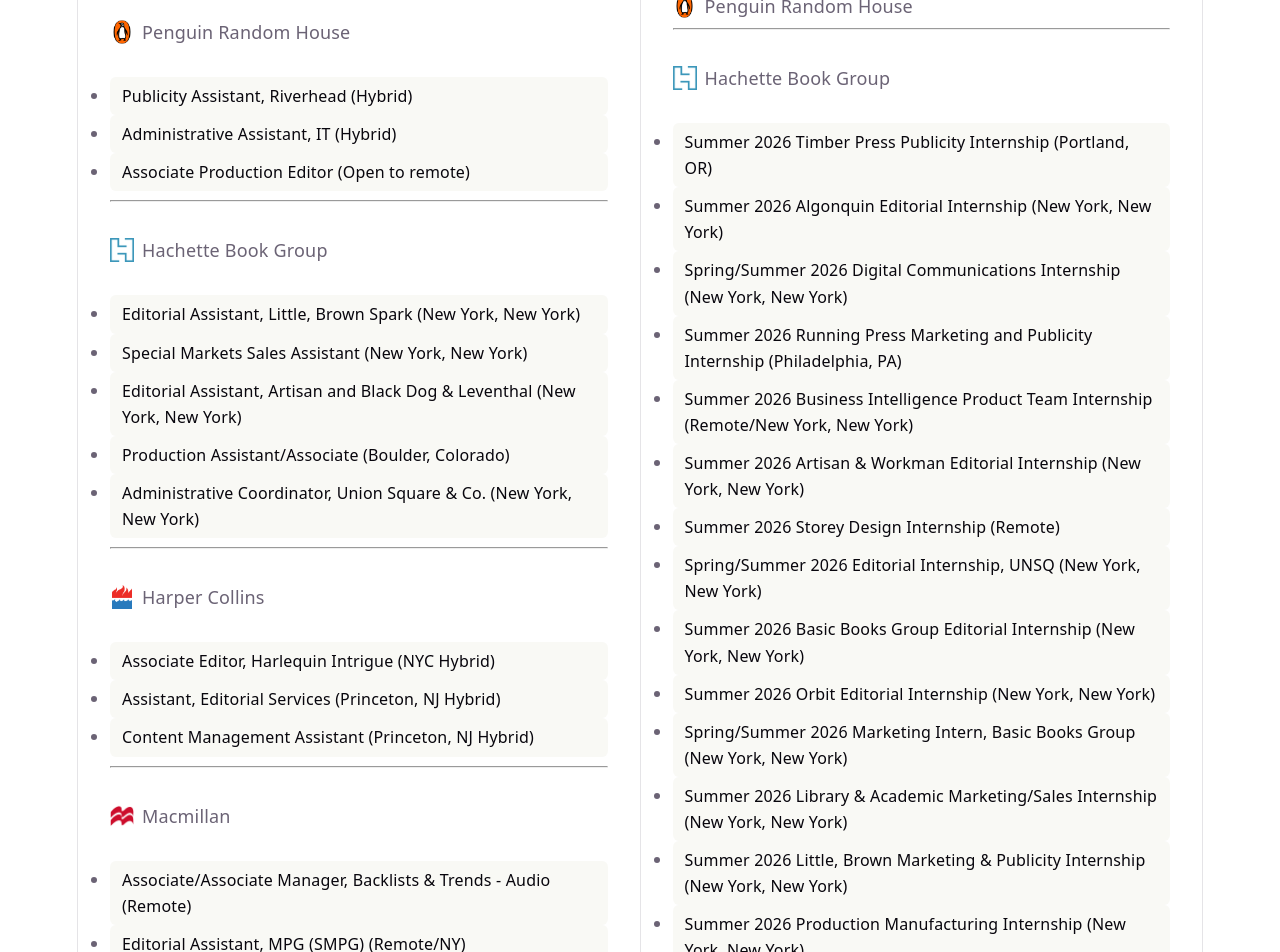
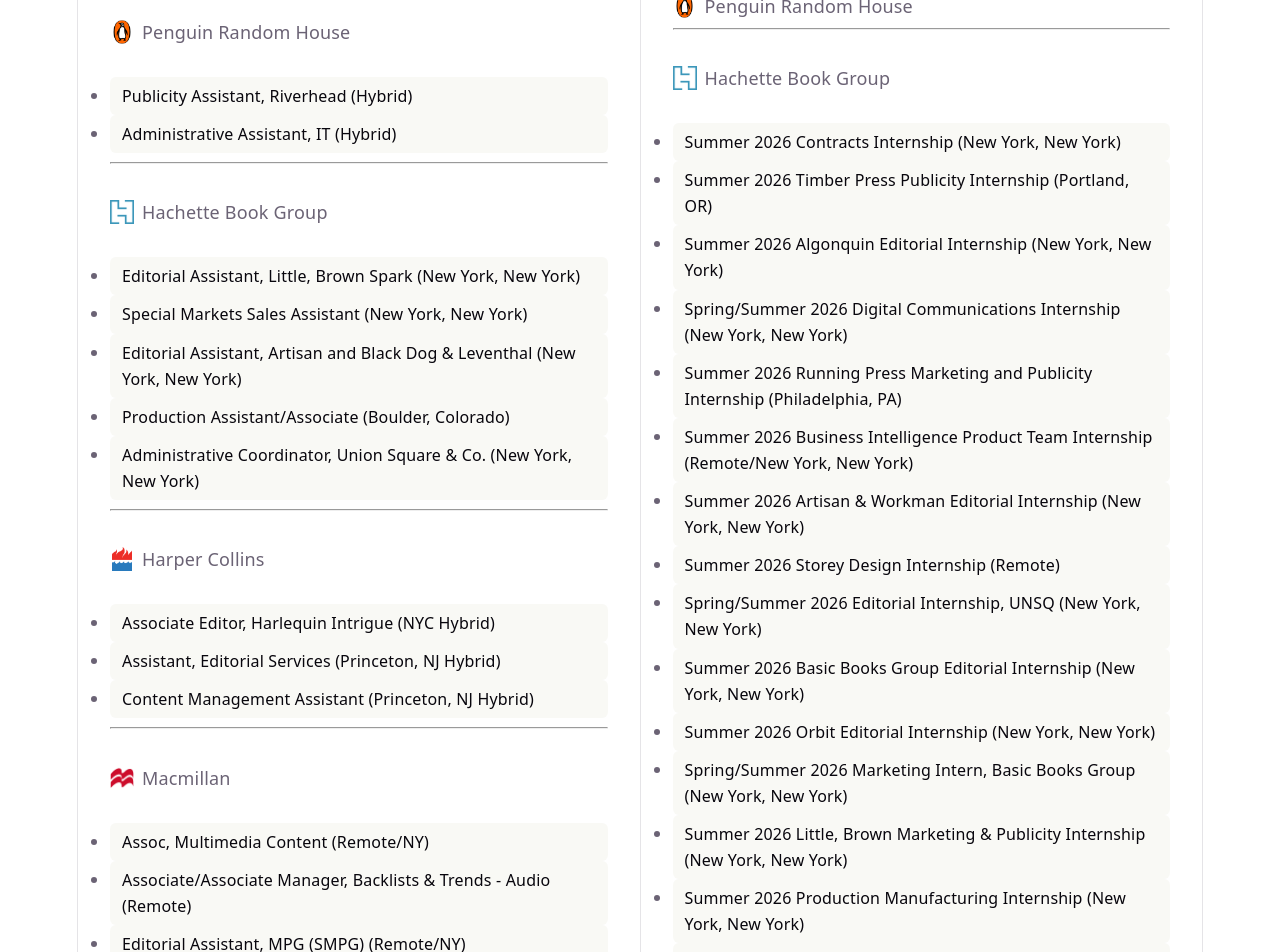
Before and after one commit to ellahain/bookjobs, a React (Vite) app: page / in a window 1280 px wide. Shown: the part 300-1252 px from the top of the page. Built offline with nearby package versions, Linux system fonts and the light colour scheme.

Commit message:
update 4/4/26

```diff
--- a/src/App.tsx
+++ b/src/App.tsx
@@ -58,13 +58,7 @@
                        target="_blank">
                         Administrative Assistant, IT (Hybrid)
                     </a>
-                </li><li>
-                    <a href="https://jobsearch.createyourowncareer.com/PRH_US/job/Associate-Production-Editor-%28Open-to-remote%29/287845-en_US"
-                       target="_blank">
-                        Associate Production Editor (Open to remote)
-                    </a>
                 </li>
-
                 </ul>
                 <hr/>
                 <br/>
@@ -133,6 +127,12 @@
   <p style={{margin: 0}}>Macmillan</p>
 </span>
                 <ul>
+                    <li>
+                        <a href="https://recruiting.ultipro.com/HOL1002HPHM/JobBoard/be27b89b-3cb9-491f-a1b0-42f8b077a9dd/OpportunityDetail?opportunityId=0f9541bf-a936-4e8f-b6fd-3849cc37c8db"
+                           target="_blank">
+                            Assoc, Multimedia Content (Remote/NY)
+                        </a>
+                    </li>
                     <li>
                         <a href="https://recruiting.ultipro.com/HOL1002HPHM/JobBoard/be27b89b-3cb9-491f-a1b0-42f8b077a9dd/OpportunityDetail?opportunityId=b61a7829-db26-4b7d-ad30-79e55f8200c4"
                            target="_blank">
@@ -359,6 +359,11 @@
 </span>
                 <ul>
                     <li>
+                        <a href="https://jobs.jobvite.com/hachette-book-group/job/o5vPzfwI" target="_blank">
+                            Summer 2026 Contracts Internship (New York, New York)
+                        </a>
+                    </li>
+                    <li>
                         <a href="https://jobs.jobvite.com/hachette-book-group/job/oLANzfwr" target="_blank">
                             Summer 2026 Timber Press Publicity Internship (Portland, OR)
                         </a>
@@ -411,11 +416,6 @@
                     <li>
                         <a href="https://jobs.jobvite.com/hachette-book-group/job/o90Lzfwd" target="_blank">
                             Spring/Summer 2026 Marketing Intern, Basic Books Group (New York, New York)
-                        </a>
-                    </li>
-                    <li>
-                        <a href="https://jobs.jobvite.com/hachette-book-group/job/oD9PzfwU" target="_blank">
-                            Summer 2026 Library & Academic Marketing/Sales Internship (New York, New York)
                         </a>
                     </li>
                     <li>
```
